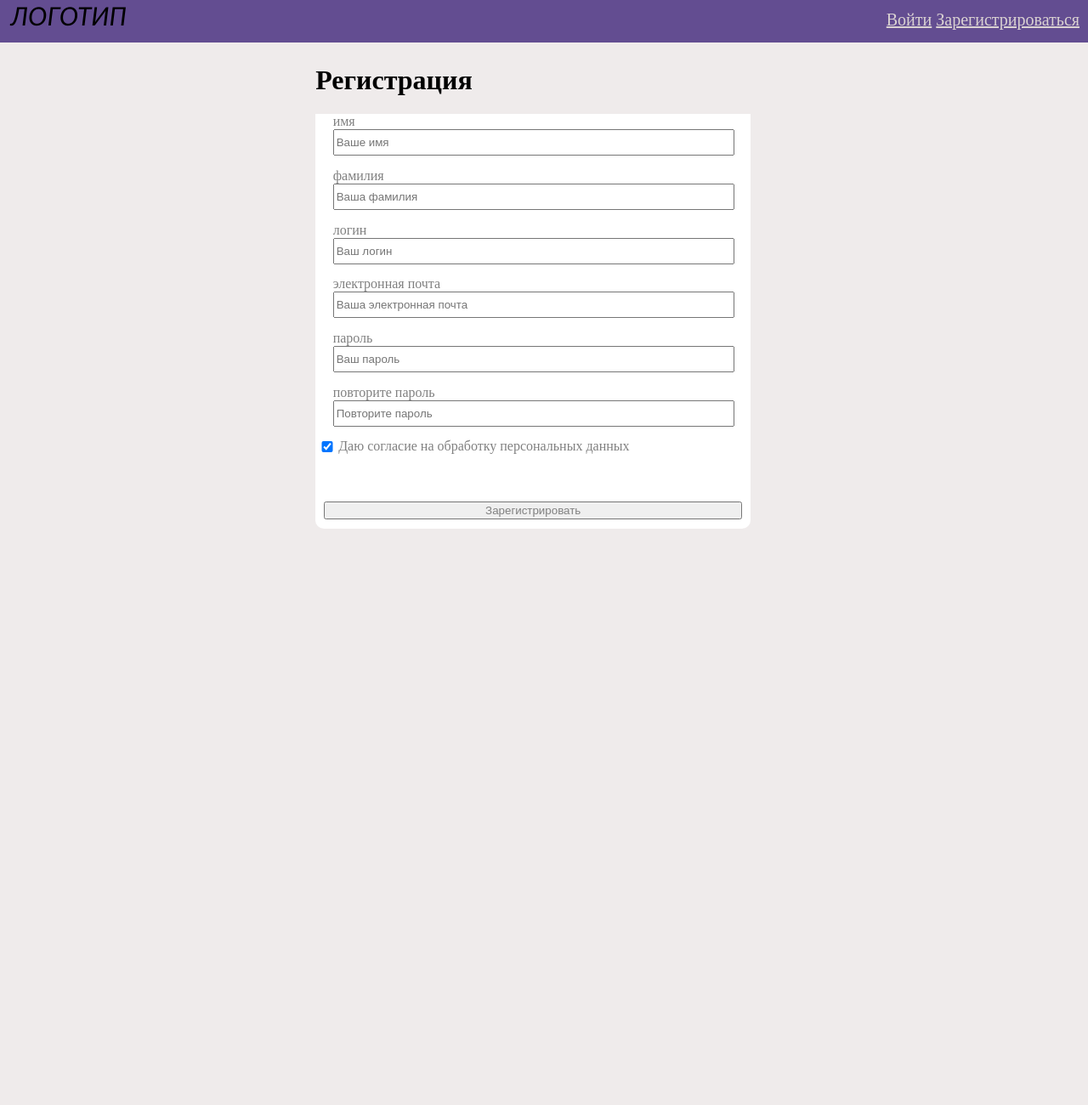
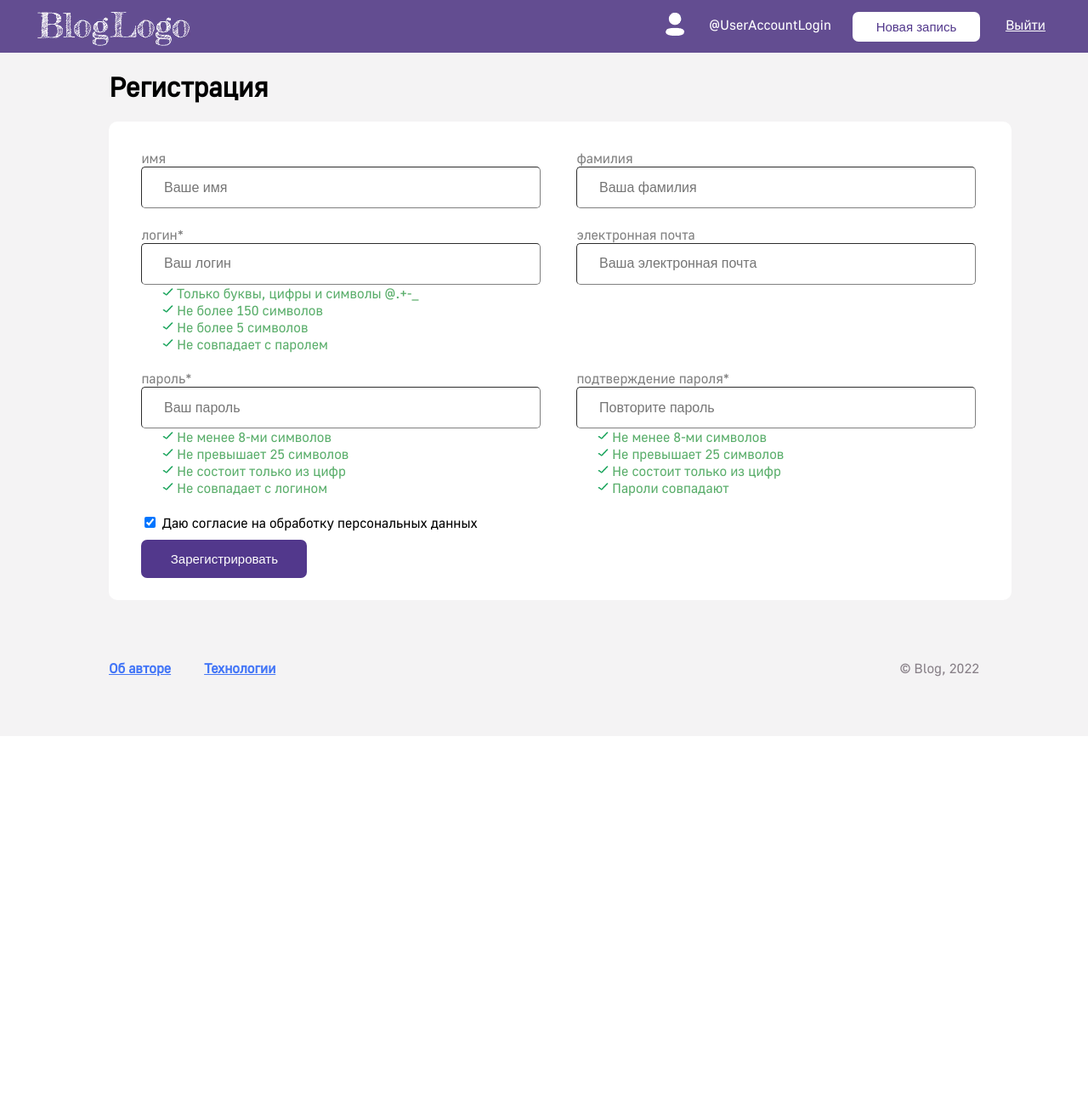
Before and after one commit to batya1871/WebLabs_bat, a PHP site: page /reg.html in a window 1280 px wide. Shown: the whole page at 85% size. After the commit the page ends 796 px from the top, so only its background shows below. Run offline with PHP 8.4, Linux system fonts and the light colour scheme.

Commit message:
Исправил 2-е задание в 5-ой лабе

```diff
--- a/lab_5/css/post-add.css
+++ b/lab_5/css/post-add.css
@@ -53,6 +53,7 @@ header{
     margin-right: 50px;
     margin-left: 30px;
     margin-top: 5px;
+    cursor: pointer;
 }
 .out-ref:hover{
     color: rgb(69, 48, 116);
@@ -189,6 +190,7 @@ footer{
     justify-content: space-between;
 }
 .footer-ref{
+    cursor: pointer;
     font-family: "Golos UI";
     font-weight:600;
     color:rgb(66,117,247);
--- a/lab_5/css/reg.css
+++ b/lab_5/css/reg.css
@@ -1,100 +1,166 @@
+@font-face {
+    font-family: "Golos UI";
+    src: local("Golos UI"),
+         url("../fonts/Golos-UI_Regular.ttf");
+
+}
 body{
     margin: 0%;
     display: flex;
     flex-direction: column;
     width: 100%;
-    height: 1300px;
+    height: 100%;
+    background-color: rgb(244,243,244);
 }
+/*Верхняя часть */
 header{
     background-color: rgb(99,77,145);
     width: 100%;
-    height: 50px;
+    height: 62px;
     display: flex;
     justify-content: space-between;
-    align-items: baseline;
-}
-header  span{
-    margin-left: 1%;
-    font-size: 30px;
-    font-family:'Gill Sans', 'Gill Sans MT', Calibri, 'Trebuchet MS', sans-serif;
-    font-style: oblique;
-}
-.ref{
-    font-size: 20px;
-    margin-right: 10px;
-
+    align-items: center;
 
 }
-header a{
-    color: rgb(218, 210, 210);
+.header-right-part{
+    color: rgb(255,255,255);
+    font-family: "Golos UI";
+    margin-bottom: 10px;
+    display: flex;
+    align-items: center;
 }
-header a:hover{
-    text-decoration: none;
-    color: white;
+
+.new-post-btn{
+    background-color: white;
+    border-radius: 7px;
+    border-style: none;
+    margin-top: 10px;
+    height:35px;
+    width:150px;
+    font-size: 15px;
+    color: rgb(82,56,140);
 }
-main{
-    background-color: rgba(214, 202, 202, 0.384);
-    flex-grow: 1;
-    position: relative;
+.new-post-btn:hover{
+    background-color: rgb(69, 48, 116);
+    color:  rgb(255, 255, 255);
 }
-main > h1{
-    margin-left: 29%;
-    margin-top: 2%;
+.new-post-btn:active{
+    background-color: rgb(49, 33, 87);
+    color:  rgb(255, 255, 255);
 }
-.form-user{
-    margin-left: 29%;
-    margin-right: 5%;
-    margin-top: 1%;
-    min-height: 39%;
+.out-ref{
+    text-decoration: underline;
+    margin-right: 50px;
+    margin-left: 30px;
+    margin-top: 5px;
+    cursor: pointer;
+}
+.out-ref:hover{
+    color: rgb(69, 48, 116);
+}
+.out-ref:active{
+    color: rgb(49, 33, 87);
+}
+.login-ref{
+    height: 100%;
+    display: flex;
+    align-items: center;
+}
+
+/*тело*/
+.post-form{
+    font-family: "Golos UI";
     border-radius: 10px;
-    width: 40%;
+    margin-left: 10%;
+    min-height: 550px;
+    width: 80%;
+    background-color: white;
     display: flex;
     flex-direction: column;
-    background-color: white;
-    justify-content: space-between
-
+    padding-left: 3%;
+    padding-top: 1%;
 }
-.user-input{
+.user-input-elem{
     display: flex;
     flex-direction: column;
-    background-color: white;
-}
-.user-input-elem{
-    margin-left: 4%;
-    display: flex;
-    flex-direction: column;
-
-}
-.user-input-elem > input{
-    outline:none;
-    margin-right: 4%;
-    margin-bottom: 3%;
-    height: 25px;
-    min-width: 50%;
+    width: 100%;
 }
 .elem-title{
     color: gray;
 }
+.elem-input{
+    height: 45px;
+    width: 86%;
+    border-radius: 5px;
+    border-color: gray;
+    border-width: 1px;
+    margin-right: 60px;
+    padding-left: 5%;
+    text-decoration:dashed;
+    outline:none;
+    font-size: 16px;
+    color: black;
+}
+.pair-of-elem{
+    display: flex;
+    flex-direction: row;
+    width: 100%;
+    margin-top: 2%;
+}
+.validation-blok{
+    margin-left: 2%;
+    width: 100%;
+}
 
-.user-check{
-    display: flex;
+.validation-msg > img{
+    height: 12px;
+    width: 17px;
 }
-.user-check > input{
-    width: 20px;
+.validation-msg > span{
+    color: rgb(90,174,107);
 }
-.user-check > span{
-    color: gray;
+
+
+.user-check {
+    margin-top: 2% ;
 }
 
 .user-post{
-    margin-top: 3%;
-    margin-left: 2%;
-    margin-bottom: 2%;
-    width: 96%;
-    height: 30%;
-    color: gray;
+    background-color: rgb(82,56,140);
+    border-radius: 7px;
+    border-style: none;
+    margin-top: 10px;
+    height:45px;
+    width:195px;
+    font-size: 15px;
+    color: white
 }
-.msg-err{
-    color: red;
+.user-post:hover{
+    background-color: rgb(69, 48, 116);
+    color:  rgb(255, 255, 255);
+}
+.user-post:active{
+    background-color: rgb(49, 33, 87);
+    color:  rgb(255, 255, 255);
+}
+/*низ*/
+footer{
+    min-height: 20vh;
+    display: flex;
+    align-items: center;
+    justify-content: space-between;
+}
+.footer-ref{
+    cursor: pointer;
+    font-family: "Golos UI";
+    font-weight:600;
+    color:rgb(66,117,247);
+    text-decoration: underline;
+}
 
+.footer-ref:hover{
+    color: rgb(69, 48, 116);
 }
+.footer-ref:active{
+    color: rgb(49, 33, 87);
+}
--- a/lab_5/reg.html
+++ b/lab_5/reg.html
@@ -7,60 +7,130 @@
     <title>Регистрация</title>
     <link rel="stylesheet" href="./css/reg.css">
 </head>
-<body >
+<body>
     <header>
-        <span >
-            ЛОГОТИП
-        </span>
-        <div class="ref">
-            <a href="reg.html">Войти</a>
-            <a href="reg.html">Зарегистрироваться</a>
+        <img src="img/logo.PNG" style="margin-left: 2%;">
+        <div class="header-right-part"  >
+                <ref class="login-ref" style="margin-top: 5px;" >
+                    <img src="img/person.PNG" >
+                    <span  style="margin-right: 25px; margin-left: 15px;">@UserAccountLogin</span>
+                </ref>
+
+            <button class="new-post-btn" >Новая запись</button>
+            <ref class="out-ref" >Выйти</ref>
         </div>
     </header>
 
     <main>
-    <h1>Регистрация</h1>
-    <form action="" id="form-user"  class="form-user" onsubmit="return validateMyForm();" method="post">
-        <div>
-            <div class="user-input">
+       <h1 style="font-family: Golos UI; font-weight: 1000; margin-left: 10%;">Регистрация</h1>
+       <form action="" method="post" onsubmit="return validateMyForm();" class="post-form">
+        <div class="pair-of-elem">
             <div class="user-input-elem">
                 <span  class="elem-title">имя</span>
-                    <input name="user-name" id="user-name" placeholder="Ваше имя" class="user-name" minlength="2"  pattern="([A-я]|[A-z]|\s|-)*">
+                <input name="user-name" id="user-name" placeholder="Ваше имя" class="elem-input" minlength="2"  pattern="([A-я]|[A-z]|\s|-)*">
             </div>
             <div class="user-input-elem">
                 <span  class="elem-title">фамилия</span>
-                    <input name="user-secondname" id="user-secondname" placeholder="Ваша фамилия" class="user-secondname" minlength="2" pattern="([A-я]|[A-z]|\s|-)*" >
+                <input name="user-secondname" id="user-secondname" placeholder="Ваша фамилия" class="elem-input" minlength="2" pattern="([A-я]|[A-z]|\s|-)*" >
             </div>
+        </div>
+        <div  class="pair-of-elem">
             <div class="user-input-elem">
-                    <span class="elem-title">логин</span>
-                    <input name="user-login" id="user-login" required placeholder="Ваш логин" class="user-login" minlength="5" maxlength="150"  pattern="([A-я]|[A-z]|\d|@|\.|\+|-|_)*">
+                <span class="elem-title">логин*</span>
+                <input name="user-login" id="user-login" required placeholder="Ваш логин" class="elem-input" minlength="5" maxlength="150"  pattern="([A-я]|[A-z]|\d|@|\.|\+|-|_)*">
                 <span id="err-login" class="msg-err" ></span>
             </div>
             <div class="user-input-elem">
                 <span  class="elem-title">электронная почта</span>
-                    <input name="user-email" id="user-email" placeholder="Ваша электронная почта" class="user-email" maxlength="25"pattern="([A-z]|\d|_|-)+@(mail|gmail|yandex)\.(ru|net)">
+                <input name="user-email" id="user-email" placeholder="Ваша электронная почта" class="elem-input" maxlength="25"pattern="([A-z]|\d|_|-)+@(mail|gmail|yandex)\.(ru|net)">
 
             </div>
+        </div>
+
+        <div class="validation-blok">
+            <div class="validation-msg" >
+                <img src="img/galka.PNG" id="val-log-symbols-img">
+                <span id="val-log-symbols" >Только буквы, цифры и символы @.+-_</span>
+            </div>
+            <div class="validation-msg">
+                <img src="img/galka.PNG" id="val-log-150-img">
+                <span id="val-log-150">Не более 150 символов</span>
+            </div>
+            <div class="validation-msg">
+                <img src="img/galka.PNG" id="val-log-5-img">
+                <span id="val-log-5">Не более 5 символов</span>
+            </div>
+            <div class="validation-msg">
+                <img src="img/galka.PNG" id="val-log-pass-img">
+                <span id="val-log-pass">Не cовпадает с паролем</span>
+            </div>
+        </div>
+        <div class="pair-of-elem">
             <div class="user-input-elem">
-                    <span  class="elem-title">пароль</span>
-                    <input name="user-pass" id="user-pass" required type="password" placeholder="Ваш пароль" minlength="8" class="user-pass" maxlength="25" pattern=".*\D.*">
+                <span  class="elem-title">пароль*</span>
+                <input name="user-pass" id="user-pass" required type="password" placeholder="Ваш пароль" minlength="8" class="elem-input" maxlength="25" pattern=".*\D.*">
                 <span id="err-pass" class="msg-err" ></span>
             </div>
             <div class="user-input-elem">
-                    <span  class="elem-title">повторите пароль</span>
-                    <input name="user-pass-2" id="user-pass-2" required type="password" placeholder="Повторите пароль" minlength="8" class="user-pass2" maxlength="25" pattern=".*\D.*">
+                <span  class="elem-title">подтверждение пароля*</span>
+                <input name="user-pass-2" id="user-pass-2" required type="password" placeholder="Повторите пароль" minlength="8" class="elem-input" maxlength="25" pattern=".*\D.*">
                 <span id="err-pass2" class="msg-err" ></span>
+            </div>
+        </div>
+        <div class="pair-of-elem" style="margin-top: 0;">
+            <div class="validation-blok" >
+                <div class="validation-msg">
+                    <img src="img/galka.PNG" id="val-pass-8-img">
+                    <span id="val-pass-8">Не менее 8-ми символов</span>
+                </div>
+                <div class="validation-msg" >
+                    <img src="img/galka.PNG" id="val-pass-25-img">
+                    <span id="val-pass-25" >Не превышает 25 символов</span>
+                </div>
+                <div class="validation-msg">
+                    <img src="img/galka.PNG" id="val-pass-symbols-img">
+                    <span id="val-pass-symbols">Не состоит только из цифр</span>
+                </div>
+                <div class="validation-msg">
+                    <img src="img/galka.PNG" id="val-pass-pass2-img">
+                    <span id="val-pass-pass2">Не cовпадает с логином</span>
+                </div>
+            </div>
+            <div class="validation-blok" >
+                <div class="validation-msg">
+                    <img src="img/galka.PNG" id="val-pass2-8-img" >
+                    <span  id="val-pass2-8">Не менее 8-ми символов</span>
+                </div>
+                <div class="validation-msg">
+                    <img src="img/galka.PNG"  id="val-pass2-25-img">
+                    <span  id="val-pass2-25">Не превышает 25 символов</span>
+                </div>
+                <div class="validation-msg">
+                    <img src="img/galka.PNG"  id="val-pass2-symbols-img">
+                    <span id="val-pass2-symbols">Не состоит только из цифр</span>
+                </div>
+                <div class="validation-msg">
+                    <img src="img/galka.PNG" id="val-pass2-pass-img">
+                    <span id="val-pass2-pass">Пароли совпадают</span>
+                </div>
             </div>
         </div>
         <div name="user-check" class="user-check">
             <input id="user-checkbox" name="user-personal-data-check" type="checkbox" checked="checked" >
             <span>Даю согласие на обработку персональных данных</span>
         </div>
-        </div>
-        <label><button id="btn" class="user-post" type="submit">Зарегистрировать</button></label>
+        <button id="btn" class="user-post" type="submit">Зарегистрировать</button>
 
        </form>
     </main>
+
+    <footer>
+        <div class="footer-left-side" style="margin-left: 10%;">
+            <ref class="footer-ref"  style="margin-right: 35px;">Об авторе</ref>
+            <ref class="footer-ref"  >Технологии</ref>
+        </div>
+        <ref style="color: rgb(136, 128, 136); margin-right: 10%; font-family: Golos UI">© Blog, 2022</ref>
+    </footer>
  <script src="./reg.js"></script>
 </body>
 </html>
```
Also changed, not shown: lab_5/reg.js (+91 -25 lines), lab_3/index.html (line endings or trailing spaces), lab_5/img/cross.PNG (added), lab_5/img/galka.PNG (added). Lines whose indentation alone changed are shown as unchanged.
